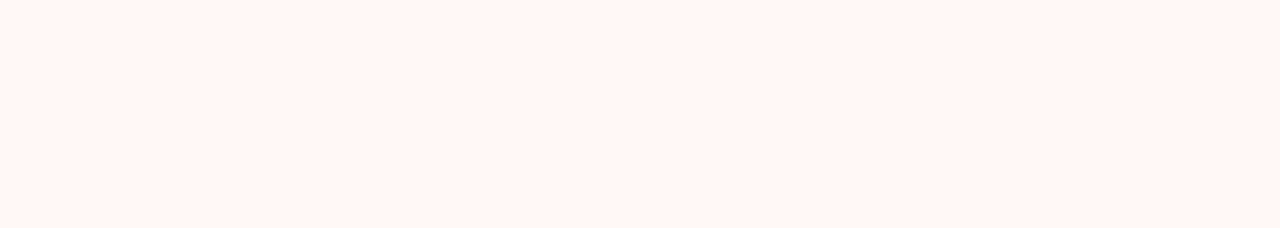
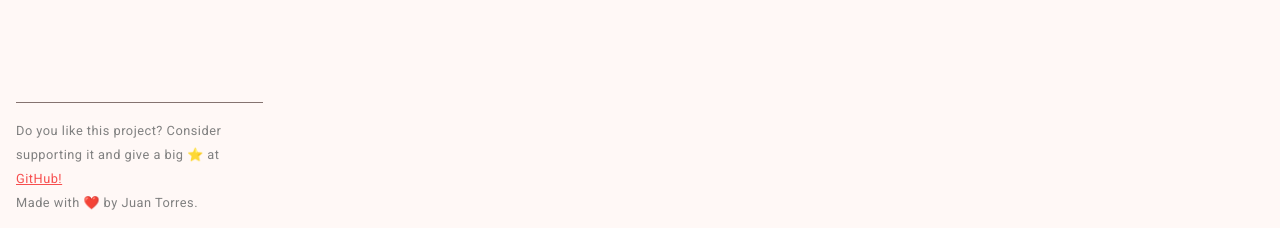
Before and after one commit to zaldih/npkill-web, an Angular app in the folder client/: page / in a window 1280 px wide. Shown: the part 569-797 px from the top of the page. Built offline with nearby package versions, Linux system fonts and the light colour scheme; no server answers.

Commit message:
feat: add sidenav footer

```diff
--- a/client/src/app/features/sidenav/sidenav.component.html
+++ b/client/src/app/features/sidenav/sidenav.component.html
@@ -30,6 +30,26 @@
         <span class="link-btn-content">📜 Log</span>
       </button>
     </mat-action-list>
+
+    <div style="margin-top: auto; padding: 1em">
+      <div style="margin: 1em 0">
+        <mat-divider />
+      </div>
+
+      <div style="font-size: 0.8em; color: gray">
+        <div>
+          Do you like this project? Consider supporting it and give a big ⭐️ at
+          <a
+            href="https://github.com/zaldih/npkill-web"
+            target="_blank"
+            style="color: #f74e4e"
+          >
+            GitHub!
+          </a>
+        </div>
+        <div style="text-align: left">Made with ❤️ by Juan Torres.</div>
+      </div>
+    </div>
   </mat-drawer>
 
   <mat-drawer-content class="sidenav-content">
--- a/client/src/app/features/sidenav/sidenav.component.scss
+++ b/client/src/app/features/sidenav/sidenav.component.scss
@@ -1,3 +1,8 @@
+:host ::ng-deep .mat-drawer-inner-container {
+  display: flex;
+  flex-direction: column;
+}
+
 .sidenav-drawer {
   max-width: 280px;
   min-height: 100vh;
```
